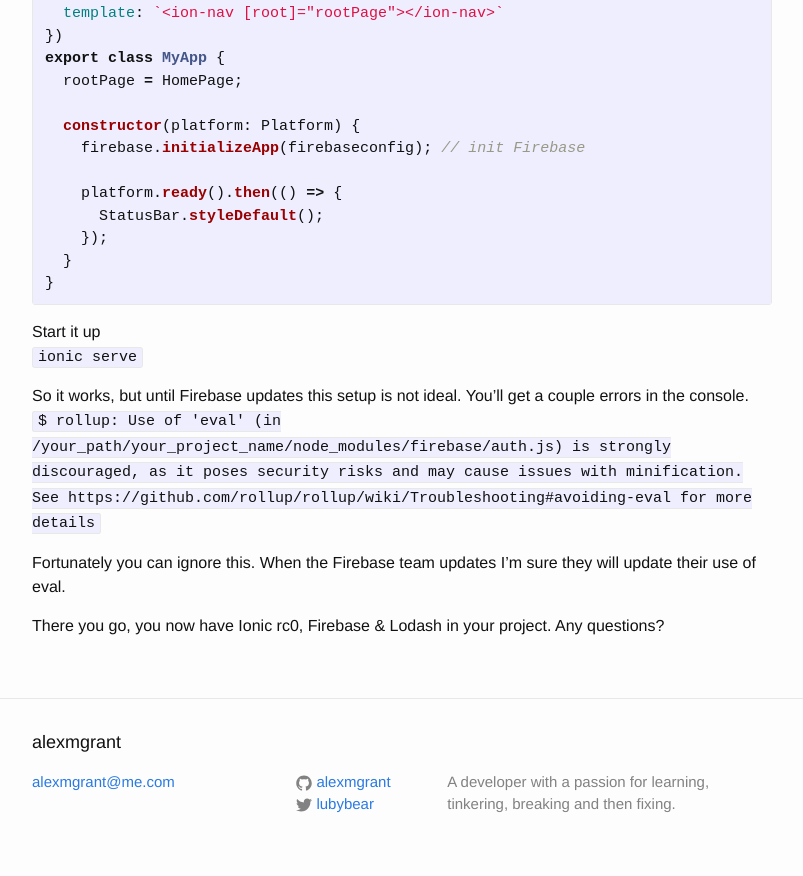
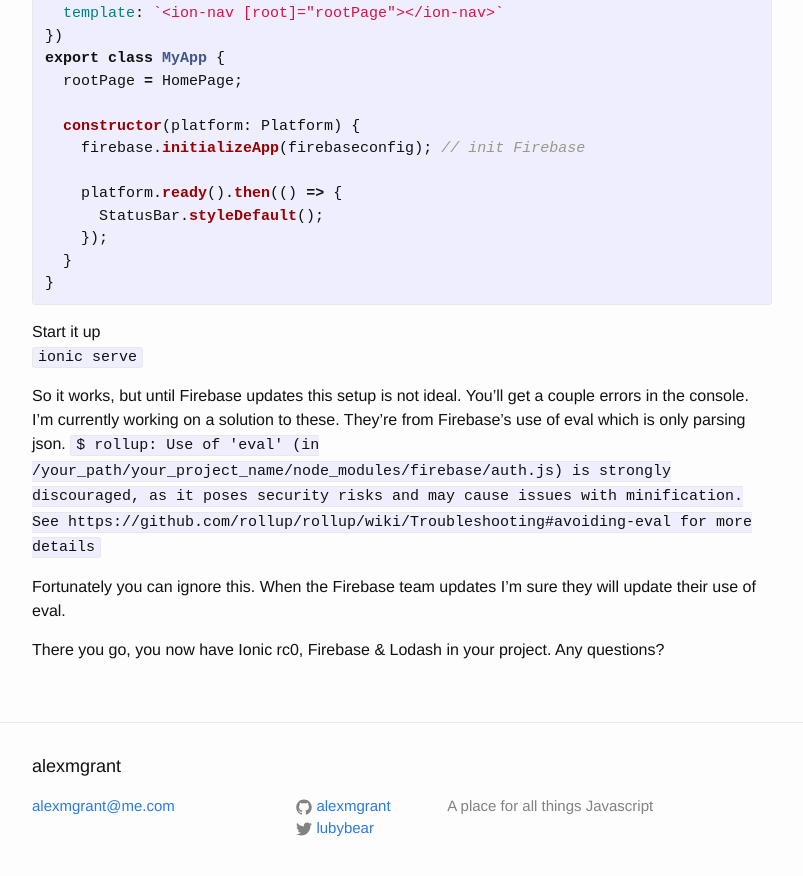
Before and after one commit to alexmgrant/alexmgrant.github.io, a Jekyll site: the page built from _posts/2016-10-6-ionic-rc0-&-firebase.markdown, in a window 1280 px wide and 900 px high, scrolled down 4814 px. Shown: the top 876 px of the window, without its empty margins (238-1041 px from the left). Built offline with Jekyll 4.4.1, drawn with Linux system fonts in a browser that asks for light colours; comment, search, counter and statistics services are not loaded.

Commit message:
some seo optimization. updates to content

```diff
--- a/_config.yml
+++ b/_config.yml
@@ -8,6 +8,18 @@
 twitter_username: lubybear
 github_username:  alexmgrant
 
+#seo
+author:
+  alexmgrant
+url:
+  alexmgrant.github.io
+description:
+  A place for all things Javascript
+
 # Build settings
 markdown: kramdown
-# markdown: redcarpet
+
+gems: [
+  'jekyll-github-metadata',
+  'jekyll-seo-tag'
+]
--- a/_includes/head.html
+++ b/_includes/head.html
@@ -9,4 +9,5 @@
   <link rel="stylesheet" href="{{ "/css/main.css" | prepend: site.baseurl }}">
   <link rel="canonical" href="{{ page.url | replace:'index.html','' | prepend: site.baseurl | prepend: site.url }}">
   <link rel="alternate" type="application/atom+xml" title="{{ site.title }}" href="{{ "/feed.xml" | prepend: site.baseurl | prepend: site.url }}" />
+  {% seo %}
 </head>
--- a/_posts/2016-10-6-ionic-rc0-&-firebase.markdown
+++ b/_posts/2016-10-6-ionic-rc0-&-firebase.markdown
@@ -229,7 +229,7 @@
 Start it up
 `ionic serve`
 
-So it works, but until Firebase updates this setup is not ideal. You'll get a couple errors in the console.
+So it works, but until Firebase updates this setup is not ideal. You'll get a couple errors in the console. I'm currently working on a solution to these. They're from Firebase's use of eval which is only parsing json.
 `$ rollup: Use of 'eval' (in /your_path/your_project_name/node_modules/firebase/auth.js) is strongly discouraged, as it poses security risks and may cause issues with minification. See https://github.com/rollup/rollup/wiki/Troubleshooting#avoiding-eval for more details`
 
 Fortunately you can ignore this. When the Firebase team updates I'm sure they will update their use of eval.
```
